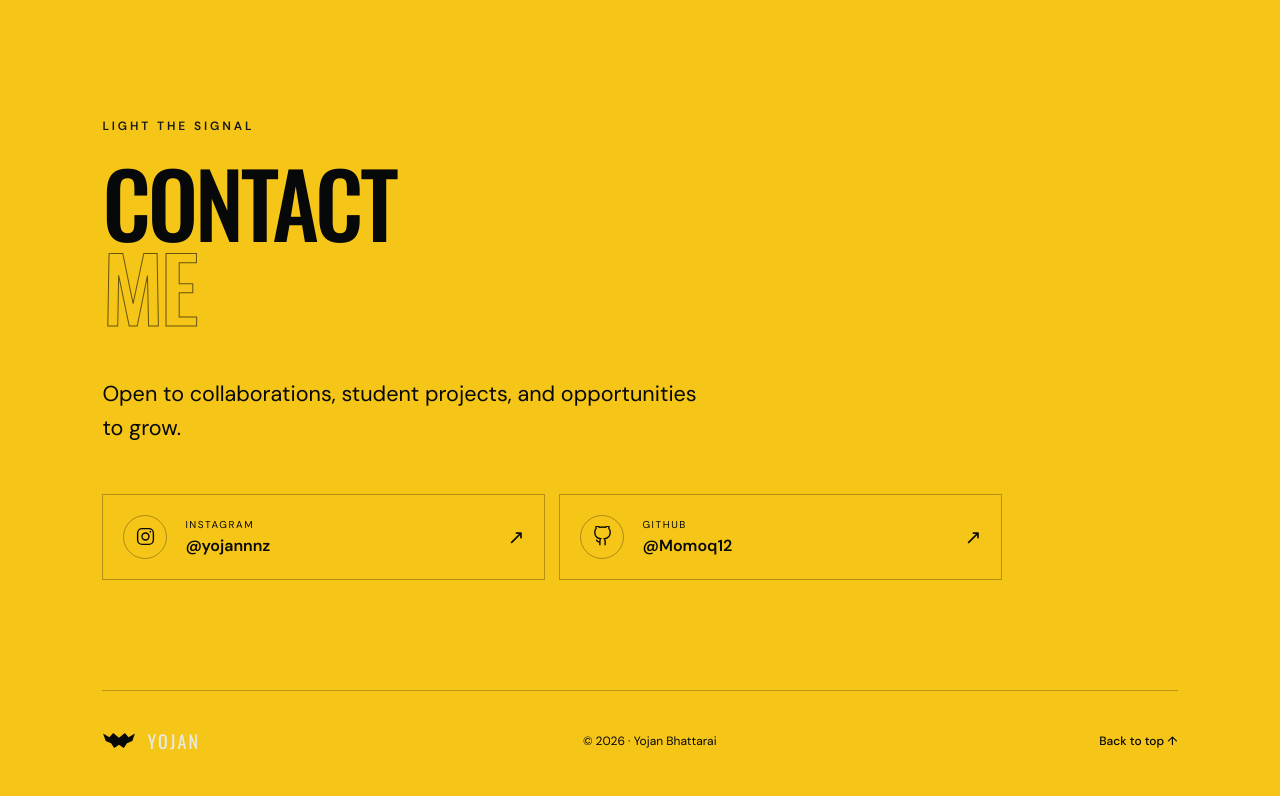
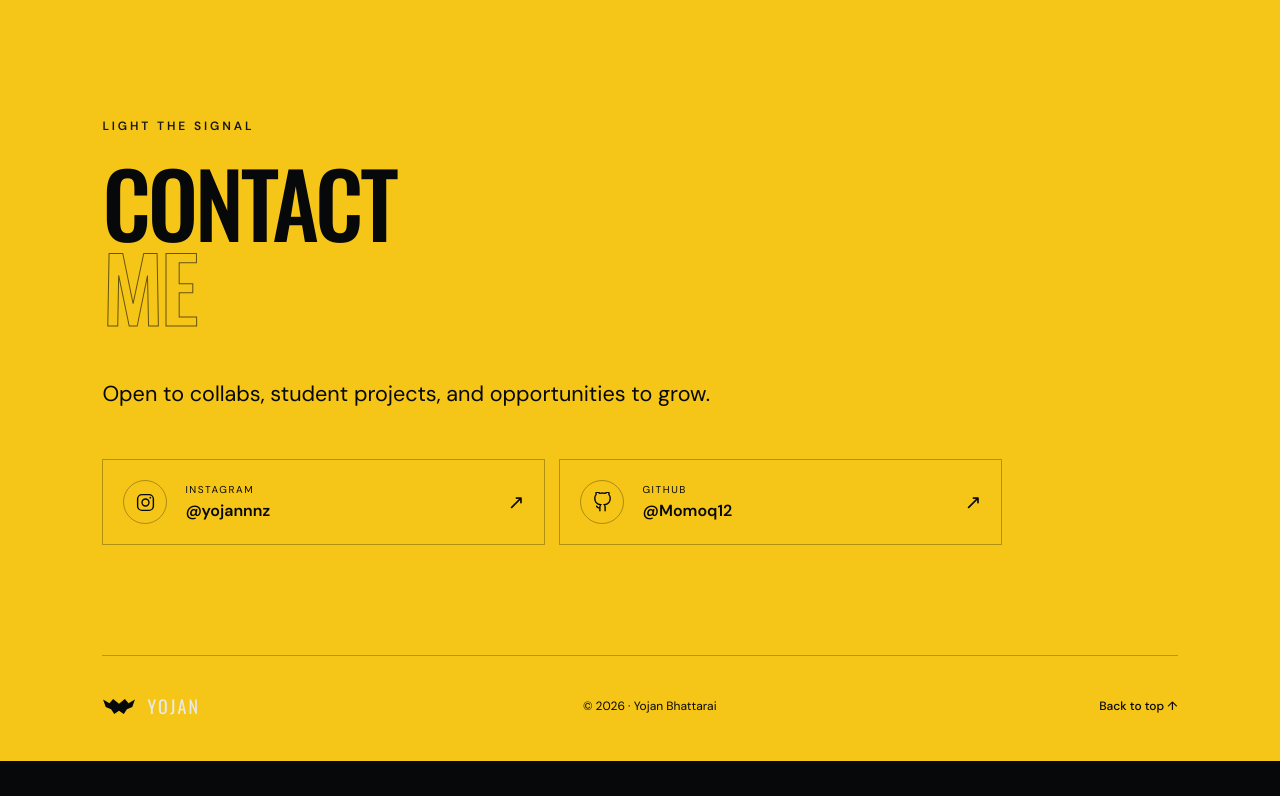
Before and after one commit to Momoq12/yojan-portfolio, a website: page index.html in a window 1280 px wide. Shown: the part 3862-4658 px from the top of the page. After the commit the page ends 4623 px from the top, so only its background shows below. Drawn offline with nearby package versions, Linux system fonts and the light colour scheme; no server answers.

Commit message:
Update website files from dashboard

```diff
--- a/index.html
+++ b/index.html
@@ -112,7 +112,7 @@
       <div class="contact-inner reveal">
         <p class="eyebrow">Light the signal</p>
         <h2>Contact<br><em>Me</em></h2>
-        <p class="contact-note">Open to collaborations, student projects, and opportunities to grow.</p>
+        <p class="contact-note">Open to collabs, student projects, and opportunities to grow.</p>
         <div class="contact-options">
           <a class="contact-card" href="https://www.instagram.com/yojannnz" target="_blank" rel="noreferrer">
             <span class="contact-icon" aria-hidden="true"><svg viewBox="0 0 24 24"><rect x="3" y="3" width="18" height="18" rx="5"/><circle cx="12" cy="12" r="4"/><circle cx="17.5" cy="6.5" r="1" class="fill-dot"/></svg></span>
```
